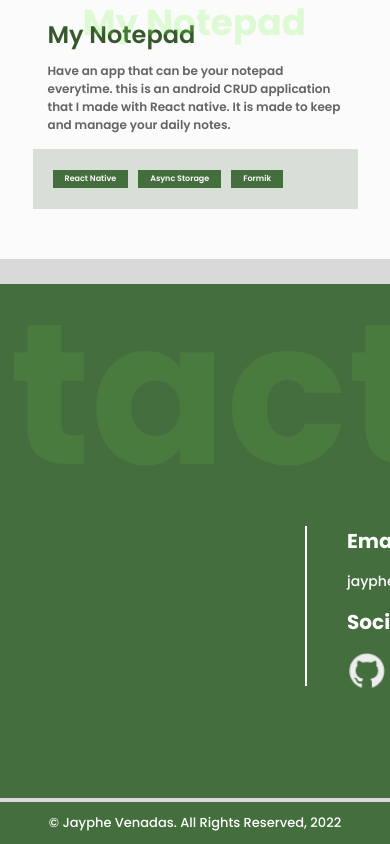
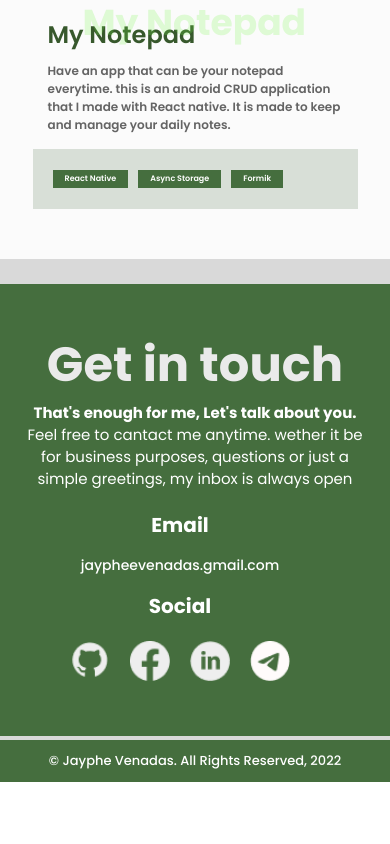
Before and after one commit to JPvenadas/Web-Portfolio, a React (Create React App) app: page / in a window 390 px wide. Shown: the part 4348-5192 px from the top of the page. After the commit the page ends 5130 px from the top, so only its background shows below. Built offline with nearby package versions, Linux system fonts and the light colour scheme.

Commit message:
make the contact section responsive

```diff
--- a/src/components/sections/About.jsx
+++ b/src/components/sections/About.jsx
@@ -52,7 +52,6 @@ const About = () => {
                                   onMouseLeave={() => { SetButton1hover(false) }}>
                                   {button1hover ? <ion-icon class="icon" color="white" name="laptop-outline"></ion-icon> : ''}  Work with me?</Button>
                           </a>
-
                       </ButtonContainer>
                   </GridItem>
               </Grid>
--- a/src/styled-components/About.js
+++ b/src/styled-components/About.js
@@ -43,7 +43,7 @@ export const GridItem = styled.div`
         display: ${({display})=> display};
         text-align: center;
         gap: 20px;
-     }
+    }
 `
 export const Image = styled.img`
     width: 397px;
--- a/src/styled-components/Contacts.js
+++ b/src/styled-components/Contacts.js
@@ -14,15 +14,31 @@ export const Green = styled.div`
     justify-content: center;
     grid-template-rows: 1fr 46px;
     grid-template-columns: 100%;
+    @media (max-width: 600px) {
+      height: auto;
+      padding: 75px 0 0 0;
+    }
 `
 export const Container = styled.div`
     width: 1200px;
+    max-width: 100%;
     padding: 0 40px;
     justify-self: center;
     position: relative;
     display: flex;
     justify-content: space-between;
     align-items: center;
+    @media (max-width: 900px) {
+        width: 900px;
+
+    }
+    @media (max-width: 600px) {
+        width: 100%;
+        flex-direction: column;
+        padding: 0;
+        justify-content: center;
+        text-align: center;
+    }
 `
 export const BottomContainer = styled.div`
     border-top: solid 4px #d9d9d9;
@@ -42,6 +58,9 @@ export const TransparentTitle = styled.p`
     top: -40px;
     left: 0;
     color: rgba(117, 247, 72, 0.1);
+    @media (max-width: 600px) {
+       display: none;
+    }
 `
 export const FlexSection = styled.div`
     width: 450px;
@@ -52,17 +71,30 @@ export const FlexSection = styled.div`
     align-items: ${({align})=> align};
     position: relative;
     top: -30px;
+    @media (max-width: 900px) {
+        width: 350px;
+        height: auto;
+    }
+
 `
 export const SectionTitle = styled.h2`
     font-weight: 700;
     font-size: 48px;
     color: #EAEAEA;
+    @media (max-width: 900px) {
+        white-space: nowrap;
+    }
 `
 export const SubTitle = styled.h2`
     font-weight: 400;
     font-size: 24px;
     width: 270px;
     color: #FFFFFF;
+    @media (max-width: 600px) {
+      width: 100%;
+      font-size: 15px;
+      font-weight: bold;
+    }
 `
 export const Description = styled.p`
     font-weight: 400;
@@ -70,6 +102,9 @@ export const Description = styled.p`
     line-height: 22px;
     color: #FFFFFF;
     width: 367px;
+    @media (max-width: 900px) {
+        width: 100%;
+    }
 `
 export const ContactContainer = styled.div`
     border-left: 2px solid white;
@@ -79,6 +114,15 @@ export const ContactContainer = styled.div`
     flex-direction: column;
     padding-left: 40px;
     gap: 15px;
+    @media (max-width: 600px) {
+       border: none;
+       padding: 0;
+       justify-content: center;
+       align-items: center;
+       padding: 20px 0;
+       height: auto;
+       gao:80px;
+    }
 `
 export const Email = styled.a`
     color: #ffffff;
@@ -96,6 +140,9 @@ export const SocialContainer = styled.div`
     display: flex;
     align-items: center;
     gap: 20px;
+    @media (max-width: 600px) {
+       justify-content: center;
+    }
 `
 export const SocialLink = styled.a`
     width: 40px;
```
